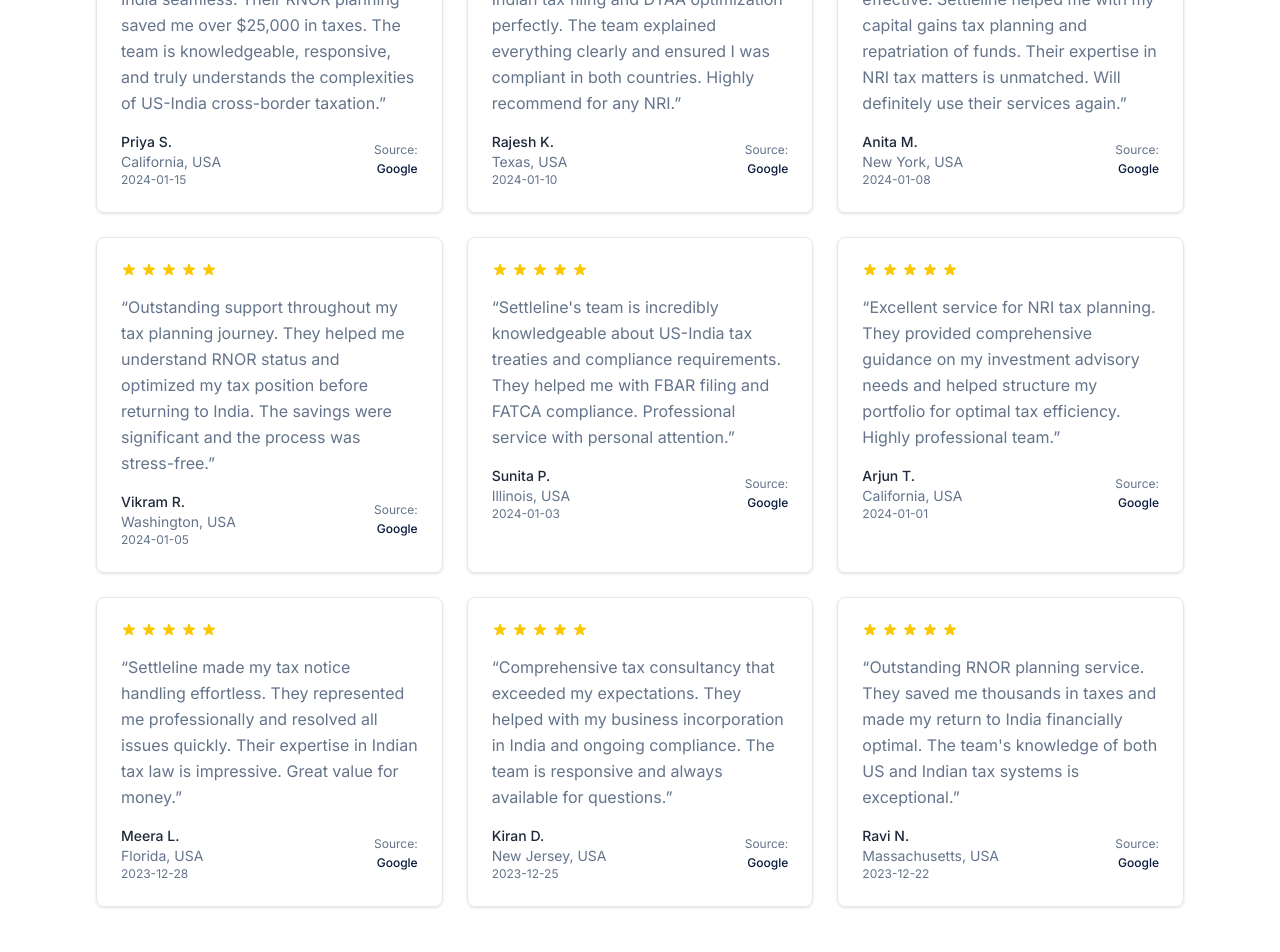
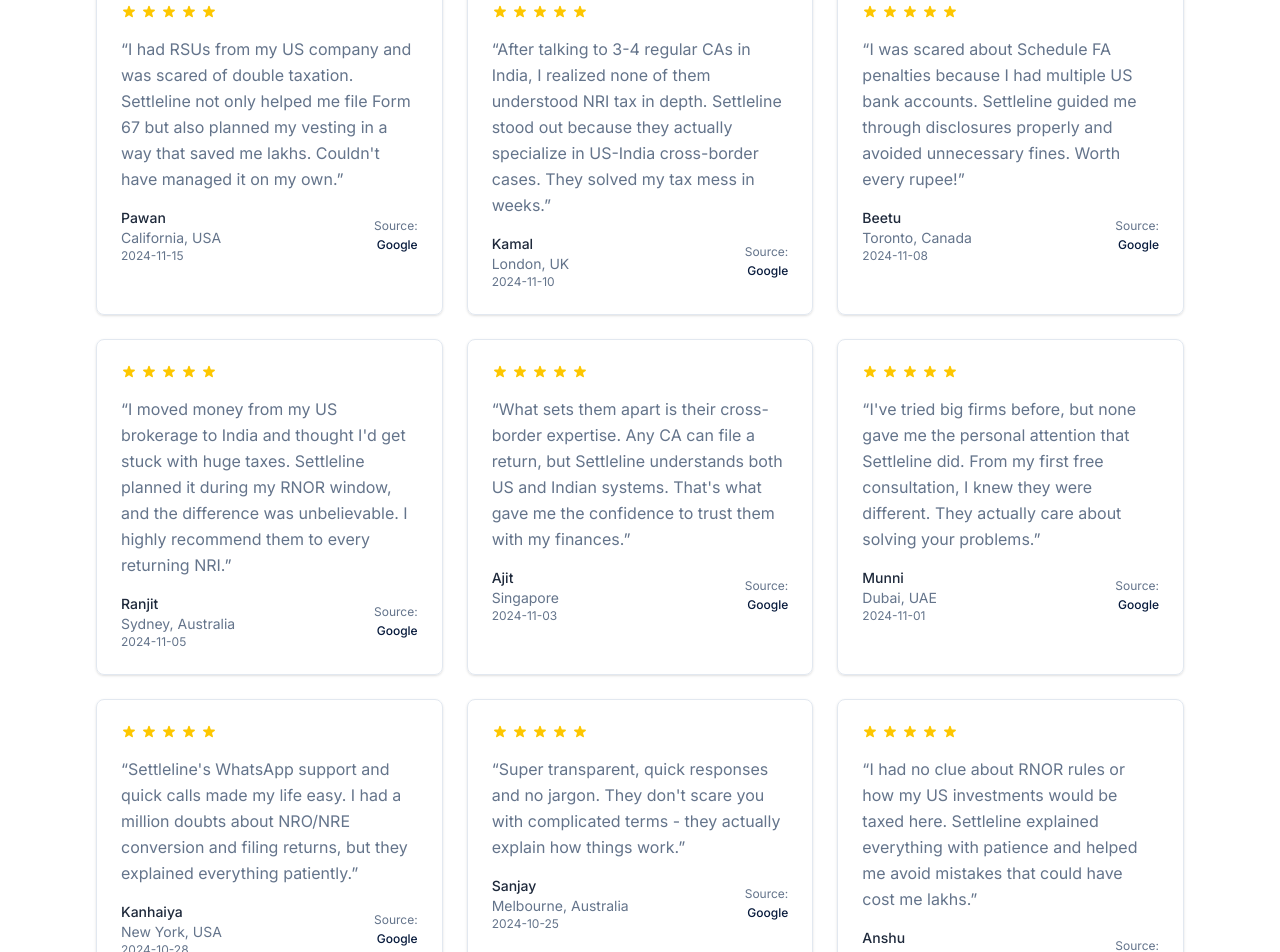
Before and after one commit to settlelinecompany-commits/settleline-next, a Next.js app: page /reviews in a window 1280 px wide. Shown: the part 700-1652 px from the top of the page. Built offline with nearby package versions, Linux system fonts and the light colour scheme; no server answers.

Commit message:
landing page edits

```diff
--- a/src/app/experts/page.tsx
+++ b/src/app/experts/page.tsx
@@ -5,7 +5,7 @@
 
 export const metadata = generateSEO({
   title: "Meet Our Tax Experts",
-  description: "Our team of qualified CPAs, tax advisors, and financial specialists with deep expertise in US-India cross-border taxation and RNOR planning.",
+  description: "Our team of qualified CPAs, tax advisors, and financial specialists with deep expertise in cross-border taxation and RNOR planning.",
 })
 
 export default function ExpertsPage() {
--- a/src/app/page.tsx
+++ b/src/app/page.tsx
@@ -20,7 +20,7 @@
 
 export const metadata = generateSEO({
   title: "Expert Financial, Tax & Business Planning for Global Indians",
-  description: "Navigate complex US-India tax laws with confidence. Get expert guidance on RNOR status, tax planning, and financial transition strategies.",
+  description: "Navigate complex cross-border tax laws with confidence. Get expert guidance on RNOR status, tax planning, and financial transition strategies.",
 });
 
 export default function Home() {
@@ -65,7 +65,7 @@
         items={[
           "100% Accurate Tax Planning, Guaranteed",
           "Your Return to India, Backed for Life™",
-          "Expert US-India Tax Specialists",
+          "Expert Cross-Border Tax Specialists",
           "500+ Successful Transitions"
         ]}
       />
--- a/src/app/reviews/page.tsx
+++ b/src/app/reviews/page.tsx
@@ -6,98 +6,98 @@
 import Link from "next/link";
 
 export const metadata = generateSEO({
-  title: "Customer Reviews - What NRIs Say About Settleline",
-  description: "Read authentic Google reviews from NRIs who trust Settleline for their US-India tax planning, RNOR guidance, and financial transition needs."
+  title: "Customer Reviews - What Indians Around the Globe Say About Settleline",
+  description: "Read authentic Google reviews from Indians around the globe who trust Settleline for their cross-border tax planning, RNOR guidance, and financial transition needs."
 });
 
 const reviews = [
   {
     id: 1,
     rating: 5,
-    excerpt: "Settleline made my transition back to India seamless. Their RNOR planning saved me over $25,000 in taxes. The team is knowledgeable, responsive, and truly understands the complexities of US-India cross-border taxation.",
-    reviewer: "Priya S.",
+    excerpt: "I had RSUs from my US company and was scared of double taxation. Settleline not only helped me file Form 67 but also planned my vesting in a way that saved me lakhs. Couldn't have managed it on my own.",
+    reviewer: "Pawan",
     country: "California, USA",
-    date: "2024-01-15",
+    date: "2024-11-15",
     source: "Google",
     sourceUrl: "https://google.com"
   },
   {
     id: 2,
     rating: 5,
-    excerpt: "Exceptional service! They handled my Indian tax filing and DTAA optimization perfectly. The team explained everything clearly and ensured I was compliant in both countries. Highly recommend for any NRI.",
-    reviewer: "Rajesh K.",
-    country: "Texas, USA",
-    date: "2024-01-10",
+    excerpt: "After talking to 3-4 regular CAs in India, I realized none of them understood NRI tax in depth. Settleline stood out because they actually specialize in US-India cross-border cases. They solved my tax mess in weeks.",
+    reviewer: "Kamal",
+    country: "London, UK",
+    date: "2024-11-10",
     source: "Google",
     sourceUrl: "https://google.com"
   },
   {
     id: 3,
     rating: 5,
-    excerpt: "Professional, efficient, and cost-effective. Settleline helped me with my capital gains tax planning and repatriation of funds. Their expertise in NRI tax matters is unmatched. Will definitely use their services again.",
-    reviewer: "Anita M.",
-    country: "New York, USA",
-    date: "2024-01-08",
+    excerpt: "I was scared about Schedule FA penalties because I had multiple US bank accounts. Settleline guided me through disclosures properly and avoided unnecessary fines. Worth every rupee!",
+    reviewer: "Beetu",
+    country: "Toronto, Canada",
+    date: "2024-11-08",
     source: "Google",
     sourceUrl: "https://google.com"
   },
   {
     id: 4,
     rating: 5,
-    excerpt: "Outstanding support throughout my tax planning journey. They helped me understand RNOR status and optimized my tax position before returning to India. The savings were significant and the process was stress-free.",
-    reviewer: "Vikram R.",
-    country: "Washington, USA",
-    date: "2024-01-05",
+    excerpt: "I moved money from my US brokerage to India and thought I'd get stuck with huge taxes. Settleline planned it during my RNOR window, and the difference was unbelievable. I highly recommend them to every returning NRI.",
+    reviewer: "Ranjit",
+    country: "Sydney, Australia",
+    date: "2024-11-05",
     source: "Google",
     sourceUrl: "https://google.com"
   },
   {
     id: 5,
     rating: 5,
-    excerpt: "Settleline's team is incredibly knowledgeable about US-India tax treaties and compliance requirements. They helped me with FBAR filing and FATCA compliance. Professional service with personal attention.",
-    reviewer: "Sunita P.",
-    country: "Illinois, USA",
-    date: "2024-01-03",
+    excerpt: "What sets them apart is their cross-border expertise. Any CA can file a return, but Settleline understands both US and Indian systems. That's what gave me the confidence to trust them with my finances.",
+    reviewer: "Ajit",
+    country: "Singapore",
+    date: "2024-11-03",
     source: "Google",
     sourceUrl: "https://google.com"
   },
   {
     id: 6,
     rating: 5,
-    excerpt: "Excellent service for NRI tax planning. They provided comprehensive guidance on my investment advisory needs and helped structure my portfolio for optimal tax efficiency. Highly professional team.",
-    reviewer: "Arjun T.",
-    country: "California, USA",
-    date: "2024-01-01",
+    excerpt: "I've tried big firms before, but none gave me the personal attention that Settleline did. From my first free consultation, I knew they were different. They actually care about solving your problems.",
+    reviewer: "Munni",
+    country: "Dubai, UAE",
+    date: "2024-11-01",
     source: "Google",
     sourceUrl: "https://google.com"
   },
   {
     id: 7,
     rating: 5,
-    excerpt: "Settleline made my tax notice handling effortless. They represented me professionally and resolved all issues quickly. Their expertise in Indian tax law is impressive. Great value for money.",
-    reviewer: "Meera L.",
-    country: "Florida, USA",
-    date: "2023-12-28",
+    excerpt: "Settleline's WhatsApp support and quick calls made my life easy. I had a million doubts about NRO/NRE conversion and filing returns, but they explained everything patiently.",
+    reviewer: "Kanhaiya",
+    country: "New York, USA",
+    date: "2024-10-28",
     source: "Google",
     sourceUrl: "https://google.com"
   },
   {
     id: 8,
     rating: 5,
-    excerpt: "Comprehensive tax consultancy that exceeded my expectations. They helped with my business incorporation in India and ongoing compliance. The team is responsive and always available for questions.",
-    reviewer: "Kiran D.",
-    country: "New Jersey, USA",
-    date: "2023-12-25",
+    excerpt: "Super transparent, quick responses and no jargon. They don't scare you with complicated terms - they actually explain how things work.",
+    reviewer: "Sanjay",
+    country: "Melbourne, Australia",
+    date: "2024-10-25",
     source: "Google",
     sourceUrl: "https://google.com"
   },
   {
     id: 9,
     rating: 5,
-    excerpt: "Outstanding RNOR planning service. They saved me thousands in taxes and made my return to India financially optimal. The team's knowledge of both US and Indian tax systems is exceptional.",
-    reviewer: "Ravi N.",
-    country: "Massachusetts, USA",
-    date: "2023-12-22",
+    excerpt: "I had no clue about RNOR rules or how my US investments would be taxed here. Settleline explained everything with patience and helped me avoid mistakes that could have cost me lakhs.",
+    reviewer: "Anshu",
+    country: "Vancouver, Canada",
+    date: "2024-10-22",
     source: "Google",
     sourceUrl: "https://google.com"
   }
@@ -141,7 +141,7 @@
         <span className="text-2xl font-bold text-foreground">4.9</span>
       </div>
       <div className="text-sm text-muted-foreground">
-        <div className="font-medium">Based on 127 reviews</div>
+        <div className="font-medium">Reviews of Settleline</div>
         <div className="text-xs">on Google</div>
       </div>
     </div>
@@ -156,11 +156,11 @@
         <Container>
           <div className="max-w-4xl mx-auto text-center">
             <h1 className="text-4xl lg:text-5xl font-bold text-foreground mb-6">
-              What NRIs say about Settleline
+              What Indians around the globe say about Settleline
             </h1>
             <p className="text-lg text-muted-foreground mb-8 max-w-2xl mx-auto">
-              Don&apos;t just take our word for it. Read authentic reviews from NRIs who have trusted
-              Settleline for their US-India tax planning and financial transition needs.
+              Don&apos;t just take our word for it. Read authentic reviews from Indians around the globe who have trusted
+              Settleline for their cross-border tax planning and financial transition needs.
             </p>
 
             {/* Google Rating Badge */}
@@ -170,7 +170,7 @@
 
             {/* Read on Google Button */}
             <Button asChild size="lg">
-              <Link href="https://google.com" target="_blank" rel="noopener noreferrer">
+              <Link href="https://share.google/aqatYAre363d8pImv" target="_blank" rel="noopener noreferrer">
                 Read on Google
               </Link>
             </Button>
--- a/src/components/blocks/customer-reviews.tsx
+++ b/src/components/blocks/customer-reviews.tsx
@@ -22,36 +22,36 @@
 const defaultReviews: Review[] = [
   {
     id: 1,
-    title: "Settleline is awesome",
-    text: "Settleline is very easy to use. If you do need help, online tax experts are ready to help. I would recommend using this tax planning service instead of paying hundreds of dollars elsewhere. Settleline walks you through US-India tax preparation step by step.",
-    reviewer: "Priya2985",
-    location: "California",
-    product: "2024 RNOR Planning Service",
+    title: "Saved me lakhs with RNOR planning",
+    text: "I had RSUs from my US company and was scared of double taxation. Settleline not only helped me file Form 67 but also planned my vesting in a way that saved me lakhs. Couldn't have managed it on my own.",
+    reviewer: "Pawan",
+    location: "California, USA",
+    product: "RNOR Tax Planning",
     rating: 5
   },
   {
     id: 2,
-    title: "Settleline is great",
-    text: "Settleline is the only way I complete my US-India tax planning. The service walks you through all the questions in an easy manner and if you need more clarification, there is always additional help. I always feel confident about my cross-border tax strategy.",
-    reviewer: "Rajesh320",
-    location: "New York",
-    product: "2024 Comprehensive Tax Planning",
+    title: "Cross-border expertise that actually works",
+    text: "After talking to 3-4 regular CAs in India, I realized none of them understood NRI tax in depth. Settleline stood out because they actually specialize in cross-border tax cases. They solved my tax mess in weeks.",
+    reviewer: "Kamal",
+    location: "London, UK",
+    product: "Comprehensive Tax Planning",
     rating: 5
   },
   {
     id: 3,
-    title: "Two thumbs up for Settleline",
-    text: "Settleline is one of the simplest tax planning services I've ever used for my US-India transition. I've used a few other services in the past, but Settleline's easy to understand guidance for cross-border tax planning comes on top. The service fee is worth it knowing that the experts check for any errors and provide comprehensive support.",
-    reviewer: "Anita018",
-    location: "Texas",
-    product: "2024 Return to India Planning",
+    title: "Avoided Schedule FA penalties completely",
+    text: "I was scared about Schedule FA penalties because I had multiple US bank accounts. Settleline guided me through disclosures properly and avoided unnecessary fines. Worth every rupee!",
+    reviewer: "Beetu",
+    location: "Toronto, Canada",
+    product: "Compliance & Filing",
     rating: 5
   }
 ];
 
 export function CustomerReviews({
-  overallRating = 4.6,
-  totalReviews = 1247,
+  overallRating = 4.9,
+  totalReviews = 39,
   reviewsLink = "/reviews",
   reviews = defaultReviews
 }: CustomerReviewsProps) {
@@ -114,7 +114,7 @@
               href={reviewsLink}
               className="text-primary hover:text-primary/80 underline text-sm"
             >
-              ({totalReviews.toLocaleString()} reviews of Settleline)
+              Google Reviews of Settleline
             </a>
             <p className="text-xs text-muted-foreground mt-2">
               Star rating is aggregated from ratings across all Settleline services.
--- a/src/components/blocks/customer-stories.tsx
+++ b/src/components/blocks/customer-stories.tsx
@@ -137,7 +137,7 @@
           </h2>
 
           <p className="text-lg text-primary-foreground/90 max-w-3xl mx-auto mb-8">
-            Our customers achieve significant tax savings, maintain compliance, and streamline their US-India transitions. See how you can too.
+            Our customers achieve significant tax savings, maintain compliance, and streamline their cross-border transitions. See how you can too.
           </p>
 
           {/* Navigation Arrows */}
--- a/src/components/blocks/footer-cta.tsx
+++ b/src/components/blocks/footer-cta.tsx
@@ -32,8 +32,8 @@
     } ${className}`}>
       <Container>
         <div className="text-center space-y-6 max-w-3xl mx-auto">
-          <h2 className="text-h2">{title}</h2>
-          <p className="text-body-lg text-muted-foreground">
+          <h2 className="text-h2 text-primary-foreground">{title}</h2>
+          <p className="text-body-lg text-primary-foreground/90">
             {description}
           </p>
           <div className="flex flex-col sm:flex-row gap-4 justify-center">
@@ -47,7 +47,7 @@
             {secondaryCtaText && secondaryCtaHref && (
               <Button
                 size="lg"
-                variant={background === "primary" ? "outline" : "outline"}
+                variant={background === "primary" ? "secondary" : "default"}
                 asChild
               >
                 <a href={secondaryCtaHref}>{secondaryCtaText}</a>
--- a/src/components/blocks/hero.tsx
+++ b/src/components/blocks/hero.tsx
@@ -133,7 +133,7 @@
                   Expert Guidance Available
                 </h3>
                 <p className="text-muted-foreground">
-                  Get personalized support from our US-India tax specialists.
+                  Get personalized support from our cross-border tax specialists.
                   Book a consultation to discuss your specific situation.
                 </p>
                 <div className="flex flex-col sm:flex-row gap-3 justify-center">
--- a/src/components/blocks/service-explainer-card.tsx
+++ b/src/components/blocks/service-explainer-card.tsx
@@ -94,7 +94,7 @@
             Our Services
           </h2>
           <p className="text-lg text-muted-foreground max-w-2xl mx-auto">
-            Comprehensive tax and financial services tailored for US-India cross-border professionals
+            Comprehensive tax and financial services tailored for cross-border professionals
           </p>
         </div>
 
```
Also changed, not shown: content/case-studies/microsoft-engineer.md (+3 -0 lines), src/app/services/page.tsx (+4 -4 lines), src/components/blocks/planner-showcase.tsx (+13 -62 lines), src/components/blocks/tax-prep-cards.tsx (+46 -79 lines), public/images/planner-mockup.webp (added).
